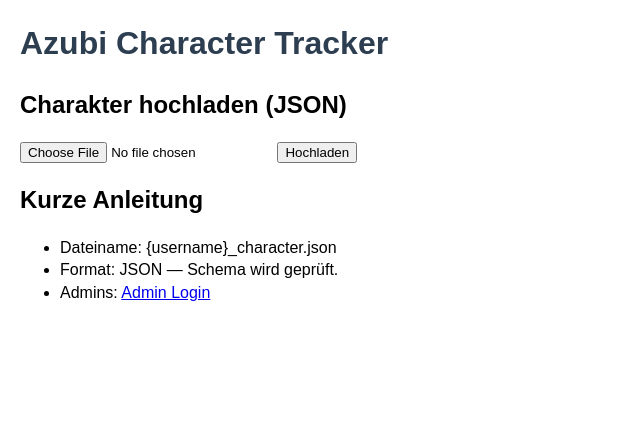
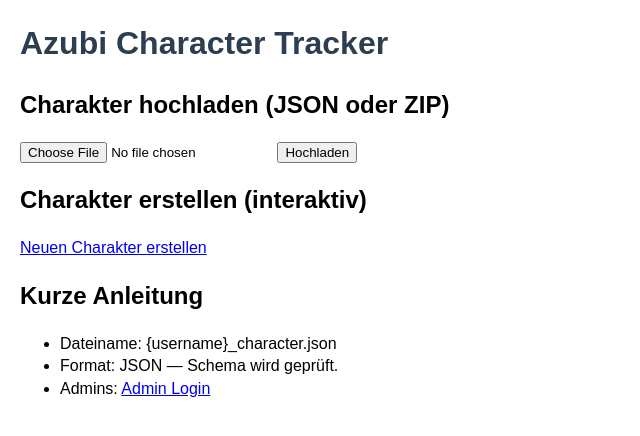
Before and after one commit to idA-134/Azubi-Charakter-tracker, a Flask app: page / in a window 1280 px wide. Shown: the top 436 px of the page, without its empty margins (0-640 px from the left). Run offline with Flask 2, Linux system fonts and the light colour scheme; data that the repository does not hold is empty.

Commit message:
Allow upload of ZIP files for character upload

```diff
--- a/templates/index.html
+++ b/templates/index.html
@@ -9,11 +9,16 @@
   <h1>Azubi Character Tracker</h1>
 
   <section>
-    <h2>Charakter hochladen (JSON)</h2>
+    <h2>Charakter hochladen (JSON oder ZIP)</h2>
     <form action="/upload" method="post" enctype="multipart/form-data">
-      <input type="file" name="file" accept=".json" required>
+      <input type="file" name="file" accept=".json,.zip" required>
       <button type="submit">Hochladen</button>
     </form>
+  </section>
+
+  <section>
+    <h2>Charakter erstellen (interaktiv)</h2>
+    <p><a href="/create">Neuen Charakter erstellen</a></p>
   </section>
 
   <section>
```
